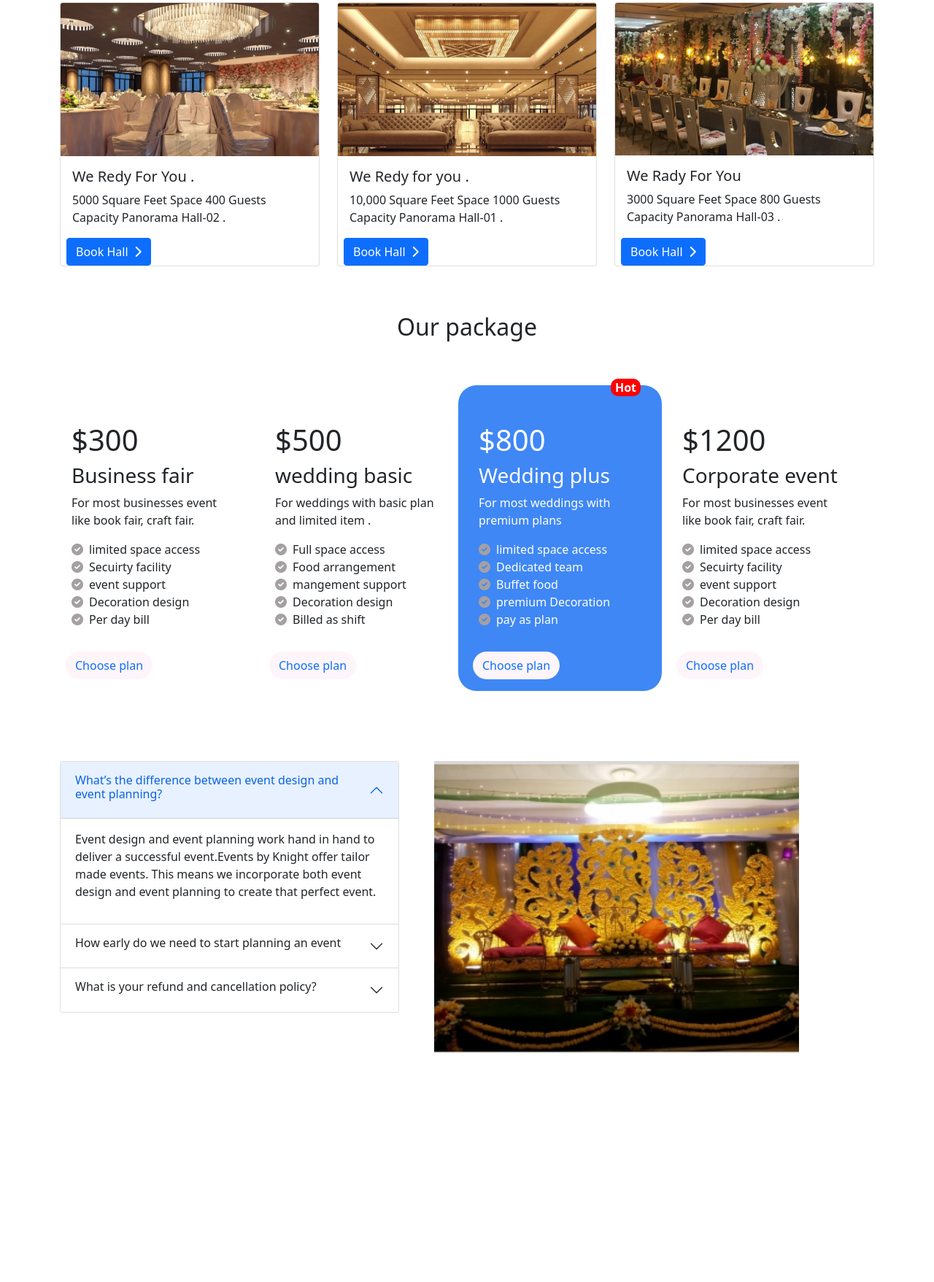
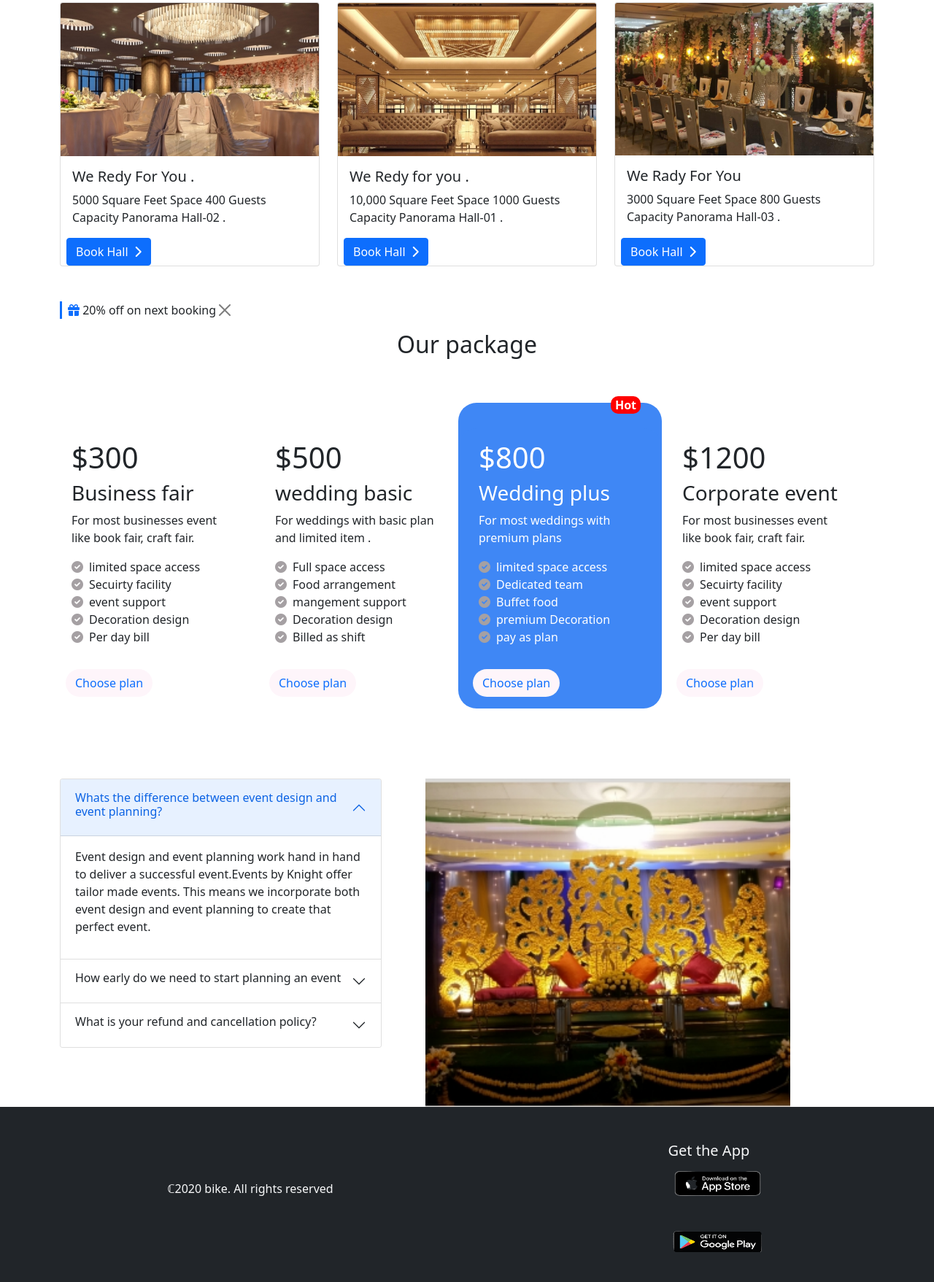
Before and after one commit to jahidulislam3/Convention-Center, a plain HTML site: page index.html in a window 1280 px wide. Shown: the part 784-2541 px from the top of the page at 73% size. Before the commit the page ends 2227 px from the top, so only its background shows below. Drawn offline with nearby package versions, Linux system fonts and the light colour scheme.

Commit message:
footeradd

```diff
--- a/index.html
+++ b/index.html
@@ -65,35 +65,47 @@
                     <div class="carousel-inner">
                         <div class="carousel-item active">
                             <img src="picture/Screenshot_1.png" class="d-block w-100" alt="...">
-                            <div class="carousel-caption d-none d-md-block convention">
+                            <div class="carousel-caption d-md-block convention">
                                 <h1>Greetings & Welcome <br>
                                     Dhaka international Convention center</h1>
                                 <p>Dhaka international Convention center is the largest community center in Dhaka. <br>
                                     We ready for:Wedding /Reception /Gaye Holud /Marriage Anniversary /Birthday party
                                     /Sales Conference /Dealer Confere
                                 </p>
+                                <div class="ms-2">
+                                    <a class="btn bg-white fs-5 text-primary fw-bold" href="#" role="button">Book Now <i
+                                            class="fas fa-chevron-right ps-2"></i></a>
+                                </div>
                             </div>
                         </div>
                         <div class="carousel-item">
                             <img src="picture/2.png" class="d-block w-100" alt="...">
-                            <div class="carousel-caption d-none d-md-block convention">
+                            <div class="carousel-caption d-md-block convention">
                                 <h1>Greetings & Welcome <br>
                                     Dhaka international Convention center</h1>
                                 <p>Dhaka international Convention center is the largest community center in Dhaka. <br>
                                     We ready for:Wedding /Reception /Gaye Holud /Marriage Anniversary /Birthday party
                                     /Sales Conference /Dealer Confere
                                 </p>
+                                <div class="ms-2">
+                                    <a class="btn bg-white fs-5 text-primary fw-bold" href="#" role="button">Book Now <i
+                                            class="fas fa-chevron-right ps-2"></i></a>
+                                </div>
                             </div>
                         </div>
                         <div class="carousel-item">
                             <img src="picture/Screenshot_2.png" class="d-block w-100" alt="...">
-                            <div class="carousel-caption d-none d-md-block convention">
+                            <div class="carousel-caption d-md-block convention">
                                 <h1>Greetings & Welcome <br>
                                     Dhaka international Convention center</h1>
                                 <p>Dhaka international Convention center is the largest community center in Dhaka. <br>
                                     We ready for:Wedding /Reception /Gaye Holud /Marriage Anniversary /Birthday party
                                     /Sales Conference /Dealer Confere
                                 </p>
+                                <div class="ms-2">
+                                    <a class="btn bg-white fs-5 text-primary fw-bold" href="#" role="button">Book Now <i
+                                            class="fas fa-chevron-right ps-2"></i></a>
+                                </div>
                             </div>
                         </div>
                     </div>
@@ -161,6 +173,18 @@
         </section>
 
         <section>
+            <div class="container">
+                <div class="toast-show align-items-center" role="alert" aria-live="assertive" aria-atomic="true" tost>
+                    <div class="d-flex">
+                        <div class="toast-body p-0 border-start border-3 border-primary ps-2"><i
+                                class="fas fa-gift text-primary"></i>
+                            20% off on next booking
+                        </div>
+                        <button type="button" class="btn-close me-2 me-auto m-0" data-bs-dismiss="toast"
+                            aria-label="Close"></button>
+                    </div>
+                </div>
+            </div>
             <!-- businesses event -->
             <h2 class=" pt-3 pb-5 d-flex justify-content-center">Our package</h2>
             <div class="container mb-5 mt-5">
@@ -258,14 +282,14 @@
         <section>
             <!-- Frequently Asked Questions part -->
             <div class="container">
-                <div class="d-flex col-lg-12">
+                <div class="d-flex col-lg-12 row row-cols-1 row-cols-md-3">
                     <div class="accordion col-lg-5 col-md-12" id="accordionPanelsStayOpenExample">
                         <div class="accordion-item">
                             <h2 class="accordion-header" id="panelsStayOpen-headingOne">
                                 <button class="accordion-button" type="button" data-bs-toggle="collapse"
                                     data-bs-target="#panelsStayOpen-collapseOne" aria-expanded="true"
                                     aria-controls="panelsStayOpen-collapseOne">
-                                    <h6> What’s the difference between event design and event planning? </h6>
+                                    <h6> Whats the difference between event design and event planning? </h6>
                                 </button>
                             </h2>
                             <div id="panelsStayOpen-collapseOne" class="accordion-collapse collapse show"
@@ -312,15 +336,27 @@
                             </div>
                         </div>
                     </div>
-                    <div class="col-lg-7 ps-5 col-md-12">
-                        <img src="picture/Screenshot_4.png" alt="" width="500px" height="400px">
+                    <div class="col-lg-7 ps-5">
+                        <img src="picture/Screenshot_4.png" class="img-fluid" alt="" width="500px" height="400px">
                     </div>
                 </div>
             </div>
         </section>
     </main>
     <footer>
+        <div class="d-flex justify-content-around align-items-center bg-dark">
+            <div class="d-flex align-items-center">
+                <p class="text-light">&Copf;2020 bike. All rights reserved</p>
+            </div>
+            <div class="pt-5">
+                <h5 class="text-light">Get the App</h5>
+                <div class="d-flex flex-column">
+                    <a href="#"><img src="picture/apple.png" alt="" width="135px" height="50"></a>
+                    <a href="#"><img src="picture/google.png" alt="" width="135px" height="110"></a>
+                </div>
 
+            </div>
+        </div>
     </footer>
     <!-- Boostrap Script -->
     <script src="https://cdn.jsdelivr.net/npm/bootstrap@5.1.3/dist/js/bootstrap.bundle.min.js"
```
Also changed, not shown: picture/apple.png (added), picture/google.png (added), picture/logo_dark.png (deleted).
